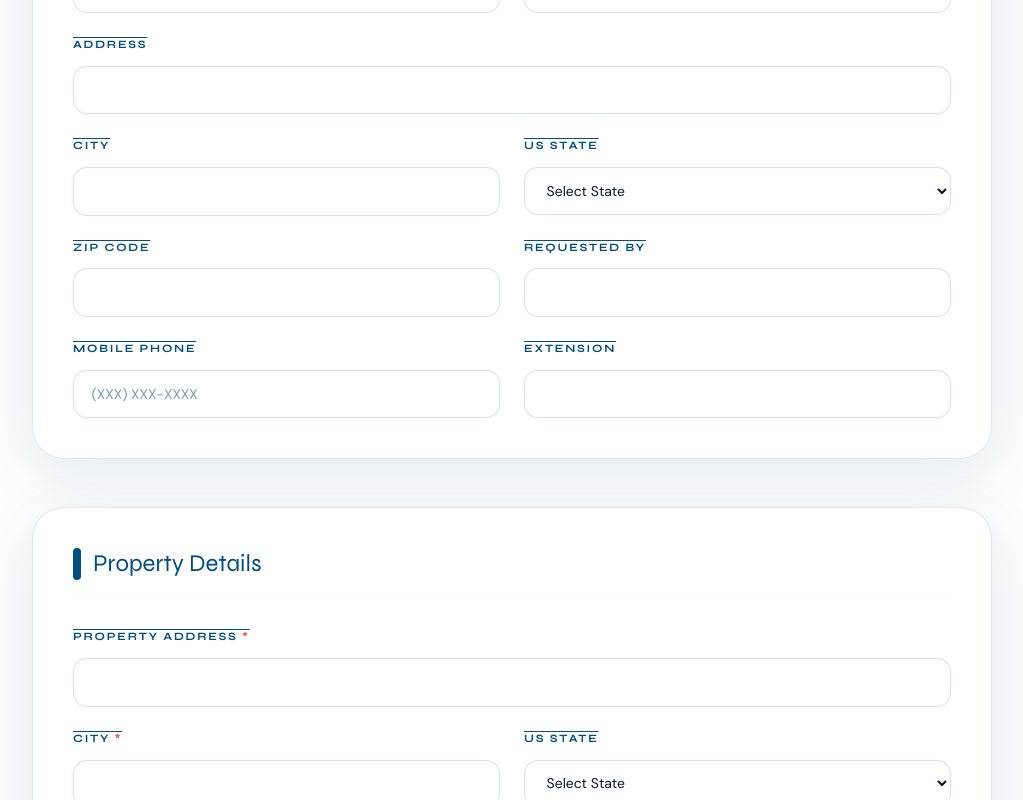
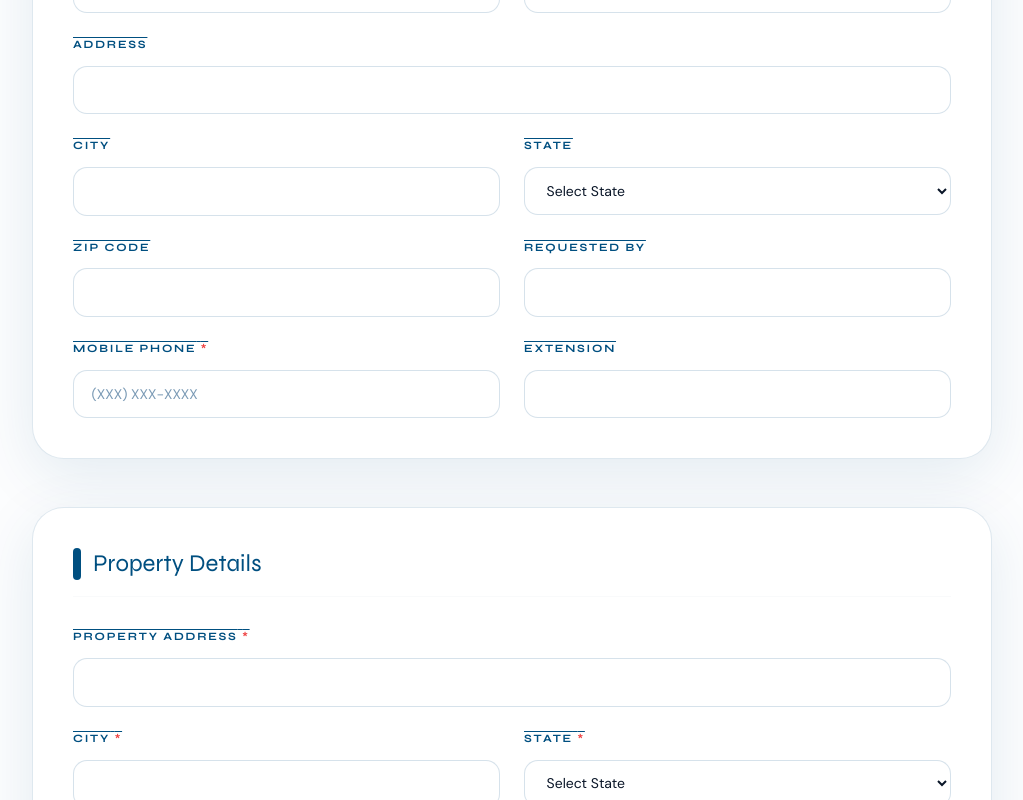
Before and after one commit to vikashgujjar/Clearview, a Next.js app: page /order in a window 1280 px wide. Shown: the part 1220-2020 px from the top of the page, without its empty margins (128-1151 px from the left). Built offline with nearby package versions, Linux system fonts and the light colour scheme.

Commit message:
form updated

```diff
--- a/src/app/order/page.tsx
+++ b/src/app/order/page.tsx
@@ -6,6 +6,60 @@ import InternalHero from '@/components/sections/InternalHero';
 import Footer from '@/components/sections/Footer';
 import Swal from 'sweetalert2';
 import '@/styles/globals.css';
+
+const US_STATES = [
+  { code: 'AL', name: 'Alabama' },
+  { code: 'AK', name: 'Alaska' },
+  { code: 'AZ', name: 'Arizona' },
+  { code: 'AR', name: 'Arkansas' },
+  { code: 'CA', name: 'California' },
+  { code: 'CO', name: 'Colorado' },
+  { code: 'CT', name: 'Connecticut' },
+  { code: 'DE', name: 'Delaware' },
+  { code: 'DC', name: 'District Of Columbia' },
+  { code: 'FL', name: 'Florida' },
+  { code: 'GA', name: 'Georgia' },
+  { code: 'HI', name: 'Hawaii' },
+  { code: 'ID', name: 'Idaho' },
+  { code: 'IL', name: 'Illinois' },
+  { code: 'IN', name: 'Indiana' },
+  { code: 'IA', name: 'Iowa' },
+  { code: 'KS', name: 'Kansas' },
+  { code: 'KY', name: 'Kentucky' },
+  { code: 'LA', name: 'Louisiana' },
+  { code: 'ME', name: 'Maine' },
+  { code: 'MD', name: 'Maryland' },
+  { code: 'MA', name: 'Massachusetts' },
+  { code: 'MI', name: 'Michigan' },
+  { code: 'MN', name: 'Minnesota' },
+  { code: 'MS', name: 'Mississippi' },
+  { code: 'MO', name: 'Missouri' },
+  { code: 'MT', name: 'Montana' },
+  { code: 'NE', name: 'Nebraska' },
+  { code: 'NV', name: 'Nevada' },
+  { code: 'NH', name: 'New Hampshire' },
+  { code: 'NJ', name: 'New Jersey' },
+  { code: 'NM', name: 'New Mexico' },
+  { code: 'NY', name: 'New York' },
+  { code: 'NC', name: 'North Carolina' },
+  { code: 'ND', name: 'North Dakota' },
+  { code: 'OH', name: 'Ohio' },
+  { code: 'OK', name: 'Oklahoma' },
+  { code: 'OR', name: 'Oregon' },
+  { code: 'PA', name: 'Pennsylvania' },
+  { code: 'RI', name: 'Rhode Island' },
+  { code: 'SC', name: 'South Carolina' },
+  { code: 'SD', name: 'South Dakota' },
+  { code: 'TN', name: 'Tennessee' },
+  { code: 'TX', name: 'Texas' },
+  { code: 'UT', name: 'Utah' },
+  { code: 'VT', name: 'Vermont' },
+  { code: 'VA', name: 'Virginia' },
+  { code: 'WA', name: 'Washington' },
+  { code: 'WV', name: 'West Virginia' },
+  { code: 'WI', name: 'Wisconsin' },
+  { code: 'WY', name: 'Wyoming' }
+];
 
 const FormSection = ({ title, children }: { title: string; children: React.ReactNode }) => (
   <div className="mb-12 bg-white rounded-[2rem] p-8 lg:p-10 border border-[var(--border)] shadow-[0_16px_60px_rgba(0,79,128,0.1)]">
@@ -19,9 +73,9 @@ const FormSection = ({ title, children }: { title: string; children: React.React
   </div>
 );
 
-const InputField = ({ label, name, value, onChange, type = 'text', required = false, placeholder = '' }: any) => (
+const InputField = ({ label, name, value, onChange, type = 'text', required = false, placeholder = '', error }: any) => (
   <div className="space-y-1">
-    <label className="overline mb-2 block">
+    <label className={`overline mb-2 block ${error ? 'text-red-500' : ''}`}>
       {label} {required && <span className="text-red-500">*</span>}
     </label>
     <input
@@ -31,8 +85,48 @@ const InputField = ({ label, name, value, onChange, type = 'text', required = fa
       required={required}
       placeholder={placeholder}
       onChange={onChange}
-      className="l-input w-full"
+      className={`l-input w-full ${error ? 'border-red-500 focus:ring-red-500' : ''}`}
     />
+    {error && <p className="text-[0.65rem] text-red-500 mt-1 uppercase font-700 tracking-wider">{error}</p>}
+  </div>
+);
+
+const SelectField = ({ label, name, value, onChange, options, required = false, error }: any) => (
+  <div className="space-y-1">
+    <label className={`overline mb-2 block ${error ? 'text-red-500' : ''}`}>
+      {label} {required && <span className="text-red-500">*</span>}
+    </label>
+    <select
+      name={name}
+      value={value}
+      onChange={onChange}
+      className={`l-input w-full ${error ? 'border-red-500 focus:ring-red-500' : ''}`}
+    >
+      <option value="">Select {label}</option>
+      {options.map((opt: any) => (
+        <option key={opt.code || opt} value={opt.code || opt}>
+          {opt.name || opt}
+        </option>
+      ))}
+    </select>
+    {error && <p className="text-[0.65rem] text-red-500 mt-1 uppercase font-700 tracking-wider">{error}</p>}
+  </div>
+);
+
+const TextareaField = ({ label, name, value, onChange, rows = 4, placeholder = '', error }: any) => (
+  <div className="space-y-1">
+    <label className={`overline mb-2 block ${error ? 'text-red-500' : ''}`}>
+      {label}
+    </label>
+    <textarea
+      name={name}
+      value={value}
+      onChange={onChange}
+      rows={rows}
+      className={`l-input w-full resize-none ${error ? 'border-red-500 focus:ring-red-500' : ''}`}
+      placeholder={placeholder}
+    ></textarea>
+    {error && <p className="text-[0.65rem] text-red-500 mt-1 uppercase font-700 tracking-wider">{error}</p>}
   </div>
 );
 
@@ -54,6 +148,7 @@ const CheckboxField = ({ label, name, checked, onChange }: any) => (
 
 export default function OrderPage() {
   const [loader, setLoader] = useState(false);
+  const [errors, setErrors] = useState<any>({});
   const [formData, setFormData] = useState<any>({
     // Requester Info
     name: '',
@@ -103,10 +198,51 @@ export default function OrderPage() {
     const { name, value, type } = e.target;
     const val = type === 'checkbox' ? (e.target as HTMLInputElement).checked : value;
     setFormData((prev: any) => ({ ...prev, [name]: val }));
+
+    // Clear error when user types
+    if (errors[name]) {
+      setErrors((prev: any) => {
+        const next = { ...prev };
+        delete next[name];
+        return next;
+      });
+    }
+  };
+
+  const validateForm = () => {
+    const newErrors: any = {};
+
+    // Requester Info
+    if (!formData.name.trim()) newErrors.name = 'Full name is required';
+    if (!formData.email.trim()) {
+      newErrors.email = 'Email address is required';
+    } else if (!/\S+@\S+\.\S+/.test(formData.email)) {
+      newErrors.email = 'Please enter a valid email';
+    }
+    if (!formData.phone.trim()) newErrors.phone = 'Phone number is required';
+
+    // Property Info
+    if (!formData.propAddress.trim()) newErrors.propAddress = 'Property address is required';
+    if (!formData.propCity.trim()) newErrors.propCity = 'City is required';
+    if (!formData.propState.trim()) newErrors.propState = 'State selection is required';
+
+    setErrors(newErrors);
+    return Object.keys(newErrors).length === 0;
   };
 
   const handleSubmit = async (e: React.FormEvent) => {
     e.preventDefault();
+
+    if (!validateForm()) {
+      Swal.fire({
+        icon: 'error',
+        title: 'Validation Error',
+        text: 'Please fill in all required fields correctly.',
+        confirmButtonColor: '#004F80',
+      });
+      return;
+    }
+
     setLoader(true);
 
     const payload = {
@@ -155,10 +291,10 @@ export default function OrderPage() {
       />
 
       <div className="max-w-5xl mx-auto px-4 sm:px-6 lg:px-8 py-20">
-        <form onSubmit={handleSubmit} className="reveal">
+        <form onSubmit={handleSubmit} className="reveal" noValidate>
           <FormSection title="Requester Information">
-            <InputField label="Your Name" name="name" value={formData.name} onChange={handleChange} required placeholder="Full Name" />
-            <InputField label="Email Address" name="email" value={formData.email} onChange={handleChange} type="email" required placeholder="email@example.com" />
+            <InputField label="Your Name" name="name" value={formData.name} onChange={handleChange} required placeholder="Full Name" error={errors.name} />
+            <InputField label="Email Address" name="email" value={formData.email} onChange={handleChange} type="email" required placeholder="email@example.com" error={errors.email} />
             <InputField label="Date Ordered" name="dateOrdered" value={formData.dateOrdered} onChange={handleChange} type="date" />
             <InputField label="Date Needed" name="dateNeeded" value={formData.dateNeeded} onChange={handleChange} type="date" />
 
@@ -176,49 +312,32 @@ export default function OrderPage() {
             </div>
 
             <InputField label="City" name="city" value={formData.city} onChange={handleChange} />
-            <div className="space-y-1">
-              <label className="overline mb-2 block">US State</label>
-              <select name="state" value={formData.state} onChange={handleChange} className="l-input w-full">
-                <option value="">Select State</option>
-                <option value="FL">Florida</option>
-                <option value="GA">Georgia</option>
-                <option value="AL">Alabama</option>
-              </select>
-            </div>
+            <SelectField label="State" name="state" value={formData.state} onChange={handleChange} options={US_STATES} error={errors.state} />
 
             <InputField label="Zip Code" name="zip" value={formData.zip} onChange={handleChange} />
             <InputField label="Requested By" name="requestedBy" value={formData.requestedBy} onChange={handleChange} />
-            <InputField label="Mobile Phone" name="phone" value={formData.phone} onChange={handleChange} placeholder="(XXX) XXX-XXXX" />
+            <InputField label="Mobile Phone" name="phone" value={formData.phone} onChange={handleChange} required placeholder="(XXX) XXX-XXXX" error={errors.phone} />
             <InputField label="Extension" name="extension" value={formData.extension} onChange={handleChange} />
           </FormSection>
 
           <FormSection title="Property Details">
             <div className="md:col-span-2">
-              <InputField label="Property Address" name="propAddress" value={formData.propAddress} onChange={handleChange} required />
+              <InputField label="Property Address" name="propAddress" value={formData.propAddress} onChange={handleChange} required error={errors.propAddress} />
             </div>
-            <InputField label="City" name="propCity" value={formData.propCity} onChange={handleChange} required />
-            <div className="space-y-1">
-              <label className="overline mb-2 block">US State</label>
-              <select name="propState" value={formData.propState} onChange={handleChange} className="l-input w-full">
-                <option value="">Select State</option>
-                <option value="FL">Florida</option>
-              </select>
-            </div>
+            <InputField label="City" name="propCity" value={formData.propCity} onChange={handleChange} required error={errors.propCity} />
+            <SelectField label="State" name="propState" value={formData.propState} onChange={handleChange} options={US_STATES} required error={errors.propState} />
             <InputField label="Property County" name="propCounty" value={formData.propCounty} onChange={handleChange} />
-            <InputField label="Zip Code" name="propZip" value={formData.propZip} onChange={handleChange} />
+            <InputField label="Zip Code" name="propZip" value={formData.propZip} onChange={handleChange} error={errors.propZip} />
 
             <div className="md:col-span-2">
-              <div className="space-y-1">
-                <label className="overline mb-2 block">Legal Description of Lot</label>
-                <textarea
-                  name="legalDescription"
-                  value={formData.legalDescription}
-                  onChange={handleChange}
-                  rows={4}
-                  className="l-input w-full resize-none"
-                  placeholder="Official legal description..."
-                ></textarea>
-              </div>
+              <TextareaField
+                label="Legal Description of Lot"
+                name="legalDescription"
+                value={formData.legalDescription}
+                onChange={handleChange}
+                placeholder="Official legal description..."
+                error={errors.legalDescription}
+              />
             </div>
 
             <InputField label="Block" name="block" value={formData.block} onChange={handleChange} />
@@ -245,17 +364,25 @@ export default function OrderPage() {
             </div>
 
             <div className="md:col-span-2">
-              <div className="space-y-1">
-                <label className="overline mb-2 block">Lot and Plot Instructions</label>
-                <textarea name="lotInstructions" value={formData.lotInstructions} onChange={handleChange} rows={3} className="l-input w-full resize-none"></textarea>
-              </div>
+              <TextareaField
+                label="Lot and Plot Instructions"
+                name="lotInstructions"
+                value={formData.lotInstructions}
+                onChange={handleChange}
+                rows={3}
+                error={errors.lotInstructions}
+              />
             </div>
 
             <div className="md:col-span-2">
-              <div className="space-y-1">
-                <label className="overline mb-2 block">Message / Special Instructions</label>
-                <textarea name="message" value={formData.message} onChange={handleChange} rows={4} className="l-input w-full resize-none"></textarea>
-              </div>
+              <TextareaField
+                label="Message / Special Instructions"
+                name="message"
+                value={formData.message}
+                onChange={handleChange}
+                rows={4}
+                error={errors.message}
+              />
             </div>
           </FormSection>
 
--- a/src/components/sections/Contact.tsx
+++ b/src/components/sections/Contact.tsx
@@ -5,6 +5,7 @@ import Swal from 'sweetalert2';
 
 export default function Contact({ whiteBg = false }: { whiteBg?: boolean }) {
   const [loader, setLoader] = useState(false);
+  const [errors, setErrors] = useState<any>({});
   const [formData, setFormData] = useState({
     name: '',
     email: '',
@@ -14,11 +15,49 @@ export default function Contact({ whiteBg = false }: { whiteBg?: boolean }) {
   });
 
   const handleChange = (e: React.ChangeEvent<HTMLInputElement | HTMLTextAreaElement | HTMLSelectElement>) => {
-    setFormData({ ...formData, [e.target.name]: e.target.value });
+    const { name, value } = e.target;
+    setFormData({ ...formData, [name]: value });
+
+    // Clear error when user types
+    if (errors[name]) {
+      setErrors((prev: any) => {
+        const next = { ...prev };
+        delete next[name];
+        return next;
+      });
+    }
+  };
+
+  const validateForm = () => {
+    const newErrors: any = {};
+
+    if (!formData.name.trim()) newErrors.name = 'Name is required';
+    if (!formData.email.trim()) {
+      newErrors.email = 'Email is required';
+    } else if (!/\S+@\S+\.\S+/.test(formData.email)) {
+      newErrors.email = 'Invalid email address';
+    }
+    if (!formData.phone.trim()) newErrors.phone = 'Phone is required';
+    if (!formData.serviceType) newErrors.serviceType = 'Please select a service';
+    if (!formData.message.trim()) newErrors.message = 'Message is required';
+
+    setErrors(newErrors);
+    return Object.keys(newErrors).length === 0;
   };
 
   const handleContactSubmit = async (e: React.FormEvent) => {
     e.preventDefault();
+
+    if (!validateForm()) {
+      Swal.fire({
+        icon: 'error',
+        title: 'Validation Error',
+        text: 'Please fill in all required fields correctly.',
+        confirmButtonColor: '#004F80',
+      });
+      return;
+    }
+
     setLoader(true);
 
     const payload = {
@@ -250,24 +289,55 @@ export default function Contact({ whiteBg = false }: { whiteBg?: boolean }) {
               <h3 className="font-display font-700 text-xl mb-6" style={{ color: 'var(--text-h)' }}>
                 Get Your Free Quote
               </h3>
-              <form onSubmit={handleContactSubmit} className="space-y-4">
+              <form onSubmit={handleContactSubmit} className="space-y-4" noValidate>
                 <div>
-                  <label className="overline mb-2 block">Name</label>
-                  <input type="text" name="name" value={formData.name} onChange={handleChange} required placeholder="Full Name" className="l-input" />
+                  <label className={`overline mb-2 block ${errors.name ? 'text-red-500' : ''}`}>Name</label>
+                  <input
+                    type="text"
+                    name="name"
+                    value={formData.name}
+                    onChange={handleChange}
+                    required
+                    placeholder="Full Name"
+                    className={`l-input ${errors.name ? 'border-red-500 focus:ring-red-500' : ''}`}
+                  />
+                  {errors.name && <p className="text-[0.65rem] text-red-500 mt-1 uppercase font-700 tracking-wider font-display">{errors.name}</p>}
                 </div>
                 <div className="grid sm:grid-cols-2 gap-4">
                   <div>
-                    <label className="overline mb-2 block">Email</label>
-                    <input type="email" name="email" value={formData.email} onChange={handleChange} required placeholder="john@company.com" className="l-input" />
+                    <label className={`overline mb-2 block ${errors.email ? 'text-red-500' : ''}`}>Email</label>
+                    <input
+                      type="email"
+                      name="email"
+                      value={formData.email}
+                      onChange={handleChange}
+                      required
+                      placeholder="john@company.com"
+                      className={`l-input ${errors.email ? 'border-red-500 focus:ring-red-500' : ''}`}
+                    />
+                    {errors.email && <p className="text-[0.65rem] text-red-500 mt-1 uppercase font-700 tracking-wider font-display">{errors.email}</p>}
                   </div>
                   <div>
-                    <label className="overline mb-2 block">Phone</label>
-                    <input type="tel" name="phone" value={formData.phone} onChange={handleChange} placeholder="(555) 000-0000" className="l-input" />
+                    <label className={`overline mb-2 block ${errors.phone ? 'text-red-500' : ''}`}>Phone</label>
+                    <input
+                      type="tel"
+                      name="phone"
+                      value={formData.phone}
+                      onChange={handleChange}
+                      placeholder="(555) 000-0000"
+                      className={`l-input ${errors.phone ? 'border-red-500 focus:ring-red-500' : ''}`}
+                    />
+                    {errors.phone && <p className="text-[0.65rem] text-red-500 mt-1 uppercase font-700 tracking-wider font-display">{errors.phone}</p>}
                   </div>
                 </div>
                 <div>
-                  <label className="overline mb-2 block">Service Type</label>
-                  <select name="serviceType" value={formData.serviceType} onChange={handleChange} className="l-input">
+                  <label className={`overline mb-2 block ${errors.serviceType ? 'text-red-500' : ''}`}>Service Type</label>
+                  <select
+                    name="serviceType"
+                    value={formData.serviceType}
+                    onChange={handleChange}
+                    className={`l-input ${errors.serviceType ? 'border-red-500 focus:ring-red-500' : ''}`}
+                  >
                     <option value="">Select a survey type</option>
                     <option>ALTA Survey</option>
                     <option>Boundary Survey</option>
@@ -277,17 +347,19 @@ export default function Contact({ whiteBg = false }: { whiteBg?: boolean }) {
                     <option>Topographic Survey</option>
                     <option>Not sure — need guidance</option>
                   </select>
+                  {errors.serviceType && <p className="text-[0.65rem] text-red-500 mt-1 uppercase font-700 tracking-wider font-display">{errors.serviceType}</p>}
                 </div>
                 <div>
-                  <label className="overline mb-2 block">Message</label>
+                  <label className={`overline mb-2 block ${errors.message ? 'text-red-500' : ''}`}>Message</label>
                   <textarea
                     name="message"
                     value={formData.message}
                     onChange={handleChange}
                     rows={4}
                     placeholder="Tell us about your property and project requirements..."
-                    className="l-input resize-none"
+                    className={`l-input resize-none ${errors.message ? 'border-red-500 focus:ring-red-500' : ''}`}
                   ></textarea>
+                  {errors.message && <p className="text-[0.65rem] text-red-500 mt-1 uppercase font-700 tracking-wider font-display">{errors.message}</p>}
                 </div>
                 <button
                   type="submit"
```
